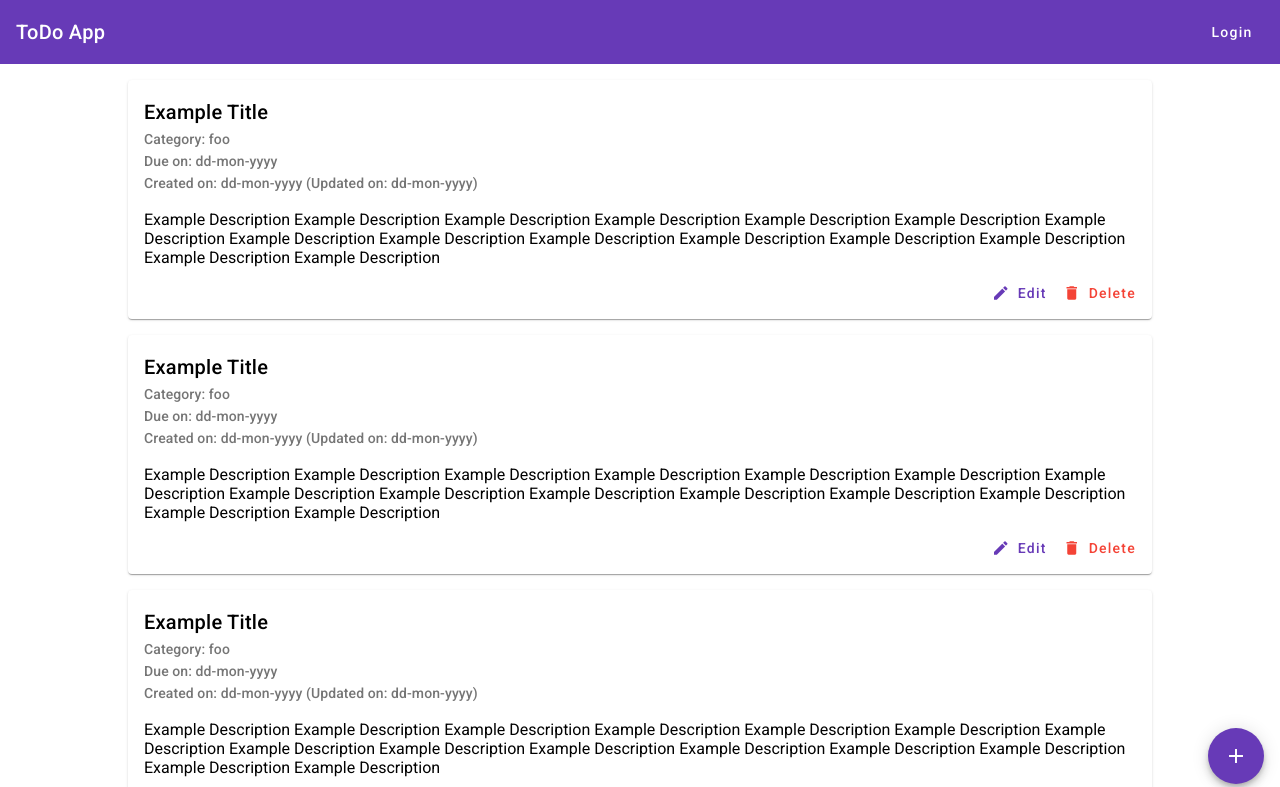
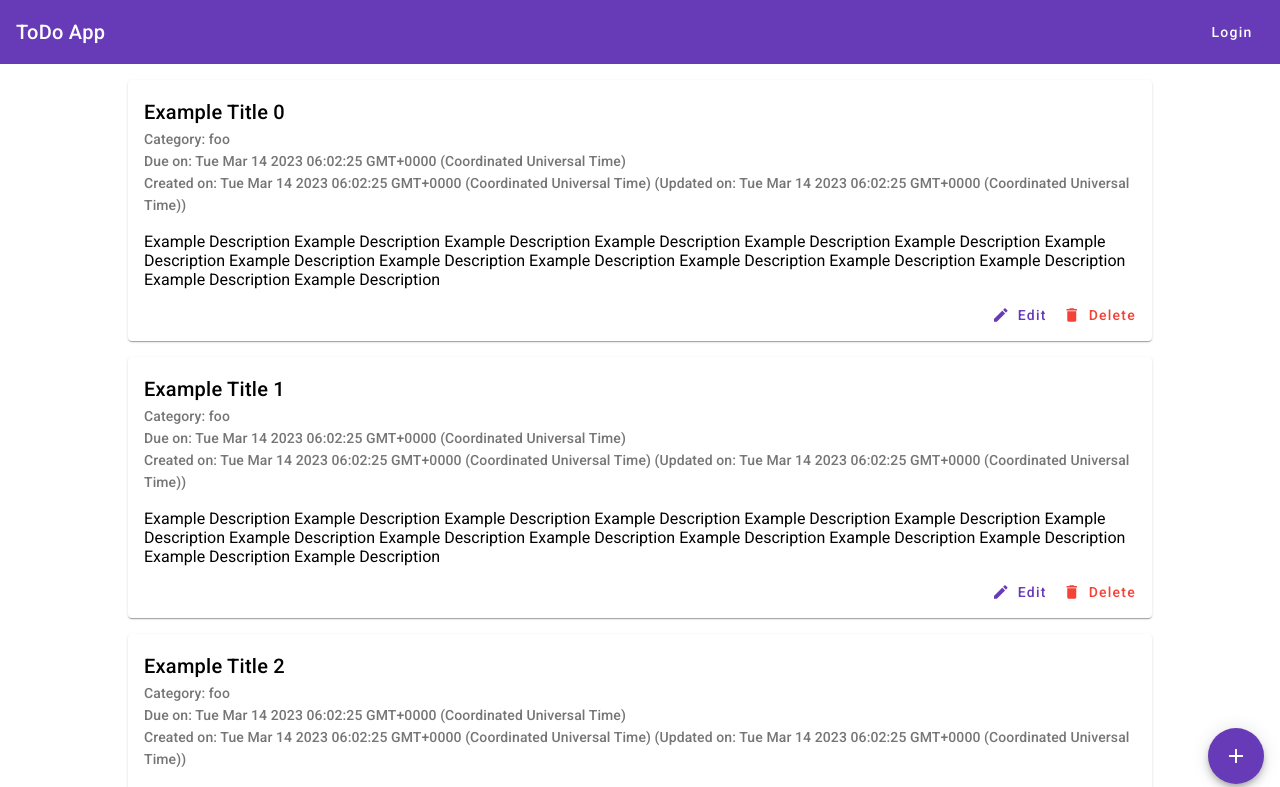
Before and after one commit to Russell-Len/todo-app, an Angular app: page / in a window 1280 px wide. Shown: the top 787 px of the page. Built offline with nearby package versions, Linux system fonts and the light colour scheme; what @angular-material-components/datetime-picker, @angular-material-components/moment-adapter would draw is missing.

Commit message:
Added Task model and some test data

```diff
--- /dev/null
+++ b/src/app/model/Task.ts
@@ -0,0 +1,10 @@
+export interface Task {
+    id: number,
+    title: string,
+    description: string,
+    dueDate: Date,
+    category: string,
+    isDeleted: boolean,
+    created: Date,
+    updated: Date
+}
--- a/src/app/task-list/task-list.component.html
+++ b/src/app/task-list/task-list.component.html
@@ -2,21 +2,17 @@
     <mat-icon>add</mat-icon>
 </button>
 
-<div *ngFor="let n of [0,1,2,3,4,5]">
+<div *ngFor="let task of tasks">
     <mat-card class="task">
         <mat-card-header>
-            <mat-card-title>Example Title</mat-card-title>
-            <mat-card-subtitle>Category: foo</mat-card-subtitle>
-            <mat-card-subtitle>Due on: dd-mon-yyyy</mat-card-subtitle>
-            <mat-card-subtitle>Created on: dd-mon-yyyy (Updated on: dd-mon-yyyy)</mat-card-subtitle>
+            <mat-card-title>{{task.title}}</mat-card-title>
+            <mat-card-subtitle>Category: {{task.category}}</mat-card-subtitle>
+            <mat-card-subtitle>Due on: {{task.dueDate}}</mat-card-subtitle>
+            <mat-card-subtitle>Created on: {{task.created}} (Updated on: {{task.updated}})</mat-card-subtitle>
         </mat-card-header>
 
         <mat-card-content>
-            <p>
-                Example Description Example Description Example Description Example Description Example Description
-                Example Description Example Description Example Description Example Description Example Description
-                Example Description Example Description Example Description Example Description Example Description
-            </p>
+            <p>{{task.description}}</p>
         </mat-card-content>
 
         <mat-card-actions class="task-actions">
--- a/src/app/task-list/task-list.component.ts
+++ b/src/app/task-list/task-list.component.ts
@@ -1,5 +1,6 @@
 import { Component } from '@angular/core';
 import { MatDialog } from '@angular/material/dialog';
+import { Task } from '../model/Task';
 import { TaskAddDialogComponent } from '../task-add-dialog/task-add-dialog.component';
 import { TaskDeleteDialogComponent } from '../task-delete-dialog/task-delete-dialog.component';
 import { TaskEditDialogComponent } from '../task-edit-dialog/task-edit-dialog.component';
@@ -12,6 +13,39 @@ import { TaskEditDialogComponent } from '../task-edit-dialog/task-edit-dialog.co
 export class TaskListComponent {
 
   constructor(public dialog: MatDialog) { }
+
+  tasks: Task[] = [
+    {
+      id: 0,
+      title: 'Example Title 0',
+      description: 'Example Description Example Description Example Description Example Description Example Description Example Description Example Description Example Description Example Description Example Description Example Description Example Description Example Description Example Description Example Description',
+      dueDate: new Date(),
+      category: 'foo',
+      isDeleted: false,
+      created: new Date(),
+      updated: new Date(),
+    },
+    {
+      id: 1,
+      title: 'Example Title 1',
+      description: 'Example Description Example Description Example Description Example Description Example Description Example Description Example Description Example Description Example Description Example Description Example Description Example Description Example Description Example Description Example Description',
+      dueDate: new Date(),
+      category: 'foo',
+      isDeleted: false,
+      created: new Date(),
+      updated: new Date(),
+    },
+    {
+      id: 2,
+      title: 'Example Title 2',
+      description: 'Example Description Example Description Example Description Example Description Example Description Example Description Example Description Example Description Example Description Example Description Example Description Example Description Example Description Example Description Example Description',
+      dueDate: new Date(),
+      category: 'foo',
+      isDeleted: false,
+      created: new Date(),
+      updated: new Date(),
+    },
+  ]
 
   openAddDialog(): void {
     const dialogRef = this.dialog.open(TaskAddDialogComponent, {
```
